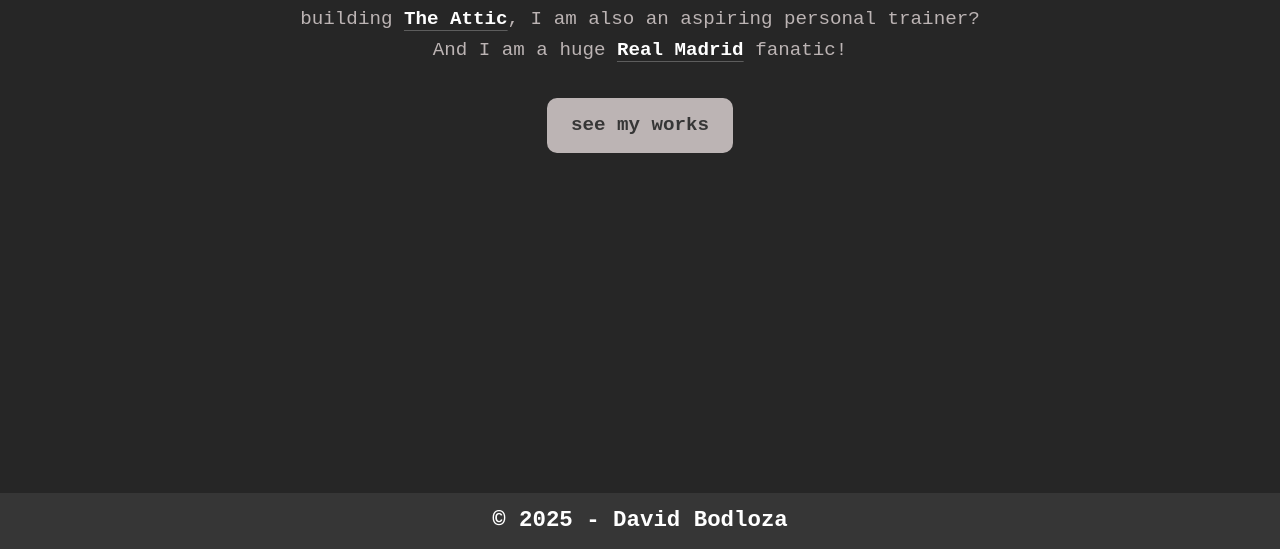
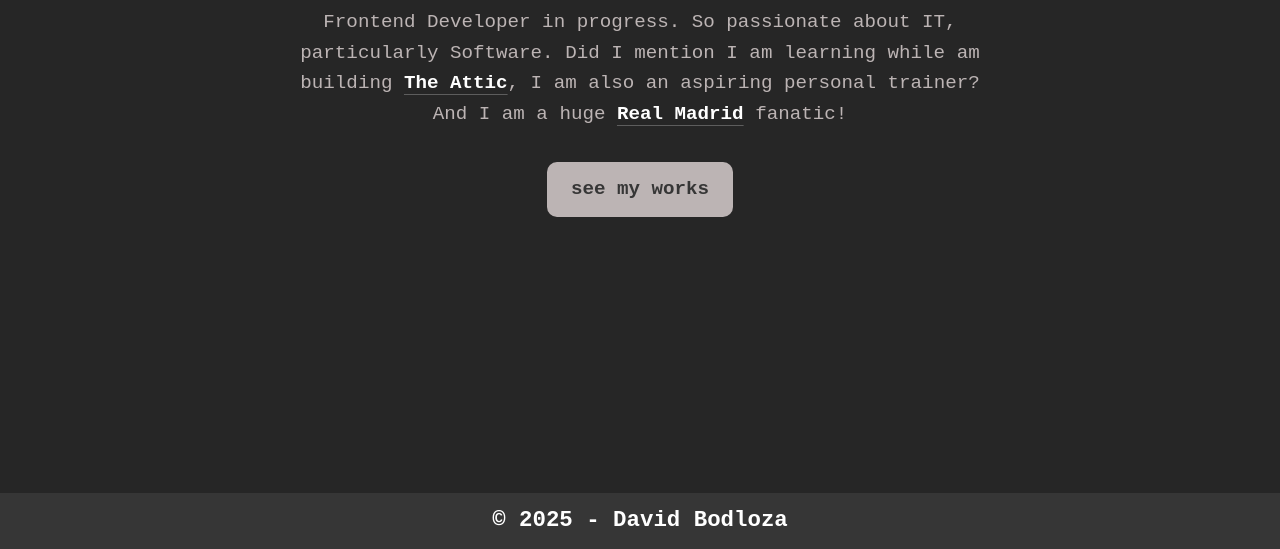
Before and after one commit to David-Bodloza/my-portfolio, a plain HTML site: page index.html in a window 1280 px wide. Shown: the part 251-800 px from the top of the page. Drawn offline with Linux system fonts and the light colour scheme.

Commit message:
update padding

```diff
--- a/assets/css/main.css
+++ b/assets/css/main.css
@@ -100,7 +100,7 @@ footer {
 }
 /*Hero*/
 .hero {
-  padding: 4rem 2rem;
+  padding: 8rem 2rem;
   max-width: 768px;
   width: 80%;
   margin: auto;
```
